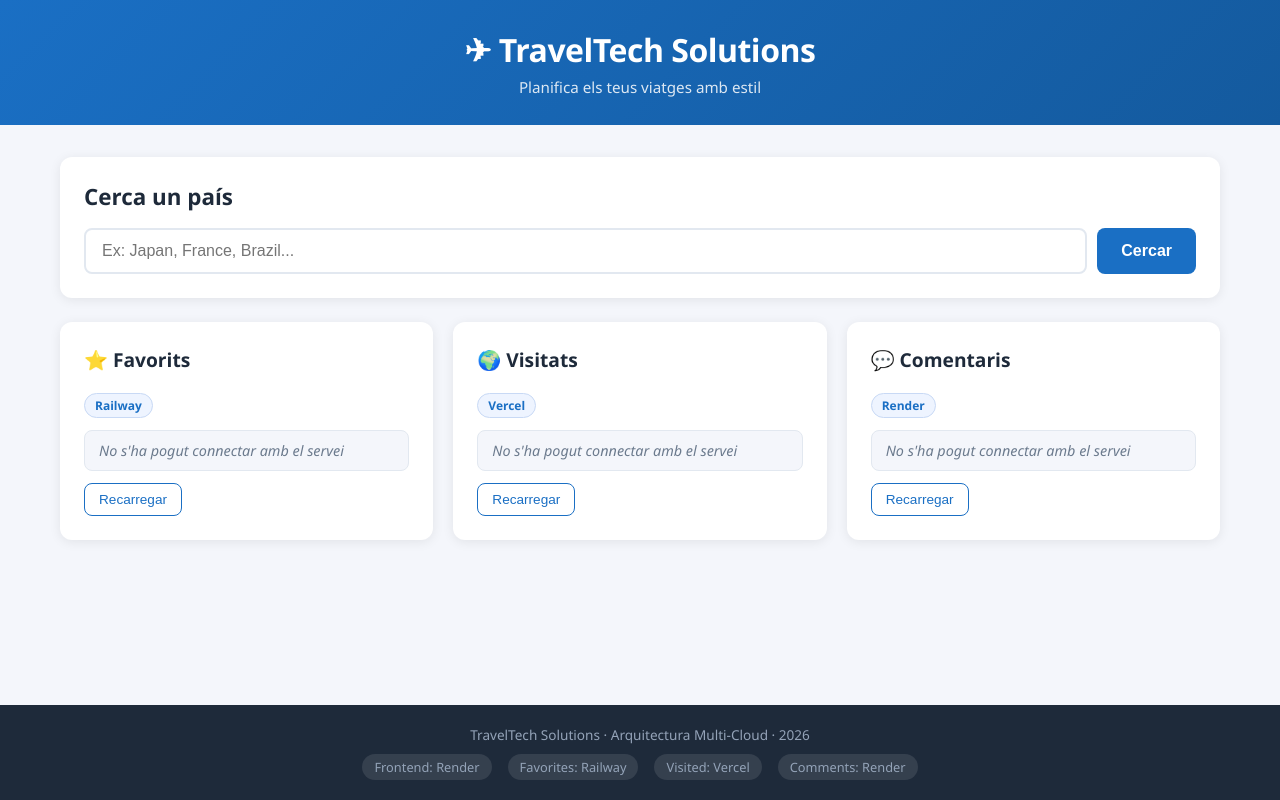
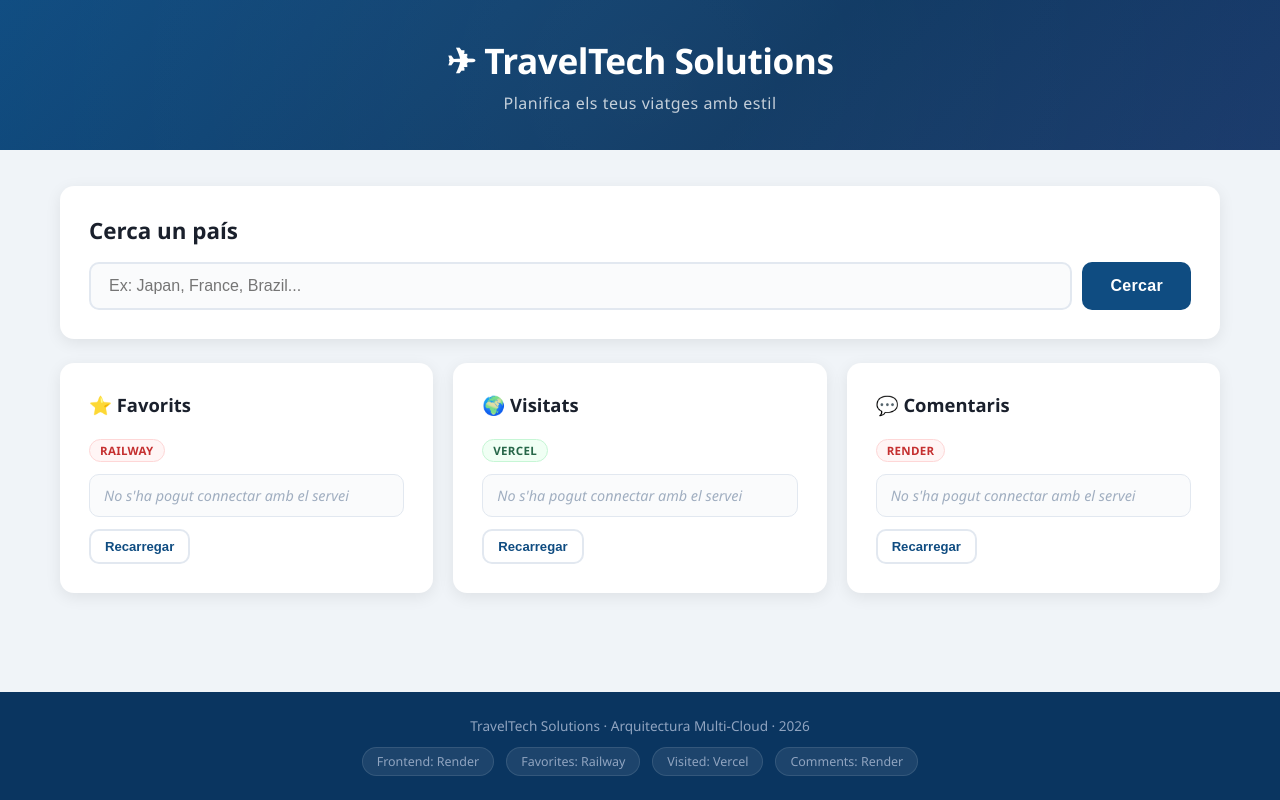
Before and after one commit to wailsnxx/traveltech-multicloud, a website: page frontend/public/index.html in a window 1280 px wide. Drawn offline with Linux system fonts and the light colour scheme; no server answers.

Commit message:
Redesign CSS with professional blue color scheme

```diff
--- a/frontend/public/style.css
+++ b/frontend/public/style.css
@@ -9,18 +9,21 @@
 }
 
 :root {
-  --primary: #1a6fc4;
-  --primary-dark: #145a9e;
-  --accent: #f0a500;
-  --bg: #f4f6fb;
+  --primary: #0f4c81;
+  --primary-dark: #0a3560;
+  --primary-light: #1a6fc4;
+  --accent: #e8a020;
+  --accent-dark: #c8881a;
+  --bg: #f0f4f8;
   --surface: #ffffff;
-  --text: #1e2a3a;
-  --text-light: #6b7a8d;
+  --text: #1a202c;
+  --text-light: #718096;
   --border: #e2e8f0;
-  --success: #22c55e;
-  --danger: #ef4444;
-  --radius: 12px;
-  --shadow: 0 2px 12px rgba(0,0,0,0.08);
+  --success: #38a169;
+  --danger: #e53e3e;
+  --radius: 14px;
+  --shadow: 0 4px 16px rgba(0,0,0,0.08);
+  --shadow-sm: 0 2px 8px rgba(0,0,0,0.06);
 }
 
 body {
@@ -34,22 +37,37 @@ body {
 
 /* HEADER */
 header {
-  background: linear-gradient(135deg, var(--primary) 0%, var(--primary-dark) 100%);
+  background: linear-gradient(135deg, #0f4c81 0%, #0a3560 60%, #1a3a6b 100%);
   color: white;
-  padding: 28px 24px;
+  padding: 36px 24px;
   text-align: center;
+  position: relative;
+  overflow: hidden;
+}
+
+header::before {
+  content: '';
+  position: absolute;
+  top: -50%;
+  left: -50%;
+  width: 200%;
+  height: 200%;
+  background: radial-gradient(circle, rgba(255,255,255,0.05) 0%, transparent 60%);
+  pointer-events: none;
 }
 
 .logo {
-  font-size: 2rem;
-  font-weight: 700;
+  font-size: 2.2rem;
+  font-weight: 800;
   letter-spacing: -0.5px;
 }
 
 .tagline {
-  font-size: 0.95rem;
-  opacity: 0.85;
-  margin-top: 6px;
+  font-size: 1rem;
+  opacity: 0.75;
+  margin-top: 8px;
+  font-weight: 300;
+  letter-spacing: 0.5px;
 }
 
 /* MAIN */
@@ -58,23 +76,27 @@ main {
   max-width: 1200px;
   margin: 0 auto;
   width: 100%;
-  padding: 32px 20px;
+  padding: 36px 20px;
 }
 
 /* SECTIONS */
 .section {
   background: var(--surface);
   border-radius: var(--radius);
-  padding: 24px;
+  padding: 28px;
   box-shadow: var(--shadow);
   margin-bottom: 24px;
+  border: 1px solid rgba(255,255,255,0.8);
 }
 
 .section h2 {
-  font-size: 1.2rem;
+  font-size: 1.15rem;
   font-weight: 700;
   color: var(--text);
   margin-bottom: 16px;
+  display: flex;
+  align-items: center;
+  gap: 8px;
 }
 
 /* SEARCH */
@@ -89,52 +111,61 @@ main {
 
 .search-bar input {
   flex: 1;
-  padding: 12px 16px;
+  padding: 13px 18px;
   border: 2px solid var(--border);
-  border-radius: 8px;
+  border-radius: 10px;
   font-size: 1rem;
   outline: none;
-  transition: border-color 0.2s;
+  transition: border-color 0.2s, box-shadow 0.2s;
+  background: #fafbfc;
 }
 
 .search-bar input:focus {
-  border-color: var(--primary);
+  border-color: var(--primary-light);
+  box-shadow: 0 0 0 3px rgba(26,111,196,0.12);
+  background: white;
 }
 
 .search-bar button {
-  padding: 12px 24px;
+  padding: 13px 28px;
   background: var(--primary);
   color: white;
   border: none;
-  border-radius: 8px;
+  border-radius: 10px;
   font-size: 1rem;
-  font-weight: 600;
+  font-weight: 700;
   cursor: pointer;
-  transition: background 0.2s;
+  transition: background 0.2s, transform 0.1s;
+  letter-spacing: 0.3px;
 }
 
 .search-bar button:hover {
   background: var(--primary-dark);
+  transform: translateY(-1px);
+}
+
+.search-bar button:active {
+  transform: translateY(0);
 }
 
 /* COUNTRY CARD */
 .country-card {
   margin-top: 20px;
-  padding: 20px;
-  background: linear-gradient(135deg, #eef4ff 0%, #f8faff 100%);
+  padding: 24px;
+  background: linear-gradient(135deg, #ebf4ff 0%, #f7faff 100%);
   border-radius: var(--radius);
-  border: 1px solid #c8d9f5;
+  border: 1px solid #bee3f8;
   display: flex;
   align-items: flex-start;
-  gap: 20px;
+  gap: 24px;
 }
 
 .country-card.hidden { display: none; }
 
 .country-flag-img img {
-  width: 100px;
-  border-radius: 6px;
-  box-shadow: var(--shadow);
+  width: 110px;
+  border-radius: 8px;
+  box-shadow: 0 4px 12px rgba(0,0,0,0.15);
 }
 
 .flag-emoji {
@@ -143,16 +174,16 @@ main {
 }
 
 .country-info h3 {
-  font-size: 1.5rem;
-  font-weight: 700;
+  font-size: 1.6rem;
+  font-weight: 800;
   color: var(--primary-dark);
 }
 
 .official-name {
   color: var(--text-light);
-  font-size: 0.9rem;
+  font-size: 0.88rem;
   margin-top: 4px;
-  margin-bottom: 12px;
+  margin-bottom: 14px;
 }
 
 .info-grid {
@@ -163,26 +194,28 @@ main {
 
 .info-item {
   background: white;
-  padding: 8px 12px;
-  border-radius: 8px;
+  padding: 10px 14px;
+  border-radius: 10px;
   font-size: 0.85rem;
   display: flex;
   flex-direction: column;
-  gap: 2px;
+  gap: 3px;
+  box-shadow: var(--shadow-sm);
+  border: 1px solid #edf2f7;
 }
 
 .info-item span {
   font-weight: 700;
   color: var(--primary);
-  font-size: 0.75rem;
+  font-size: 0.72rem;
   text-transform: uppercase;
-  letter-spacing: 0.3px;
+  letter-spacing: 0.5px;
 }
 
 /* SERVICES GRID */
 .services-grid {
   display: grid;
-  grid-template-columns: repeat(auto-fit, minmax(300px, 1fr));
+  grid-template-columns: repeat(3, 1fr);
   gap: 20px;
 }
 
@@ -194,15 +227,33 @@ main {
 
 .service-badge {
   display: inline-block;
-  background: #eef4ff;
-  color: var(--primary);
-  font-size: 0.75rem;
-  font-weight: 600;
+  font-size: 0.72rem;
+  font-weight: 700;
   padding: 3px 10px;
   border-radius: 20px;
-  border: 1px solid #c8d9f5;
   width: fit-content;
-  margin-top: -8px;
+  margin-top: -6px;
+  letter-spacing: 0.3px;
+  text-transform: uppercase;
+}
+
+/* Badge colors per cloud */
+.service-section:nth-child(1) .service-badge {
+  background: #fff5f5;
+  color: #c53030;
+  border: 1px solid #fed7d7;
+}
+
+.service-section:nth-child(2) .service-badge {
+  background: #f0fff4;
+  color: #276749;
+  border: 1px solid #c6f6d5;
+}
+
+.service-section:nth-child(3) .service-badge {
+  background: #fff5f5;
+  color: #c53030;
+  border: 1px solid #fed7d7;
 }
 
 /* SERVICE FORMS */
@@ -216,52 +267,56 @@ main {
 
 .service-form textarea {
   width: 100%;
-  padding: 10px 12px;
+  padding: 10px 14px;
   border: 2px solid var(--border);
-  border-radius: 8px;
+  border-radius: 10px;
   font-size: 0.9rem;
   font-family: inherit;
   resize: vertical;
-  min-height: 70px;
+  min-height: 75px;
   outline: none;
   transition: border-color 0.2s;
+  background: #fafbfc;
 }
 
 .service-form textarea:focus {
-  border-color: var(--primary);
+  border-color: var(--primary-light);
+  background: white;
 }
 
 .btn-add {
-  padding: 10px 16px;
+  padding: 10px 18px;
   background: var(--accent);
   color: white;
   border: none;
-  border-radius: 8px;
+  border-radius: 10px;
   font-size: 0.9rem;
-  font-weight: 600;
+  font-weight: 700;
   cursor: pointer;
-  transition: background 0.2s;
+  transition: background 0.2s, transform 0.1s;
 }
 
 .btn-add:hover {
-  background: #d4920a;
+  background: var(--accent-dark);
+  transform: translateY(-1px);
 }
 
 .btn-load {
   padding: 8px 14px;
   background: transparent;
   color: var(--primary);
-  border: 1px solid var(--primary);
-  border-radius: 8px;
-  font-size: 0.85rem;
+  border: 2px solid var(--border);
+  border-radius: 10px;
+  font-size: 0.82rem;
+  font-weight: 600;
   cursor: pointer;
   transition: all 0.2s;
   width: fit-content;
 }
 
 .btn-load:hover {
-  background: var(--primary);
-  color: white;
+  border-color: var(--primary);
+  background: #ebf4ff;
 }
 
 /* ITEMS LIST */
@@ -274,19 +329,24 @@ main {
 }
 
 .items-list li {
-  background: var(--bg);
+  background: #fafbfc;
   border: 1px solid var(--border);
-  border-radius: 8px;
-  padding: 10px 14px;
+  border-radius: 10px;
+  padding: 11px 14px;
   display: flex;
   justify-content: space-between;
   align-items: flex-start;
   font-size: 0.9rem;
   gap: 8px;
+  transition: box-shadow 0.2s;
+}
+
+.items-list li:hover {
+  box-shadow: var(--shadow-sm);
 }
 
 .item-name {
-  font-weight: 600;
+  font-weight: 700;
   color: var(--text);
   display: block;
 }
@@ -298,38 +358,42 @@ main {
 }
 
 .item-meta.date {
-  font-size: 0.75rem;
-  color: #94a3b8;
+  font-size: 0.74rem;
+  color: #a0aec0;
 }
 
 .btn-delete {
   background: none;
   border: none;
-  color: var(--danger);
+  color: #cbd5e0;
   cursor: pointer;
   font-size: 0.85rem;
   padding: 2px 6px;
-  border-radius: 4px;
-  transition: background 0.2s;
+  border-radius: 6px;
+  transition: all 0.2s;
   flex-shrink: 0;
   margin-top: 2px;
 }
 
 .btn-delete:hover {
-  background: #fee2e2;
+  background: #fff5f5;
+  color: var(--danger);
 }
 
 .empty-msg {
-  color: var(--text-light);
+  color: #a0aec0;
   font-size: 0.85rem;
   font-style: italic;
   text-align: center;
-  padding: 12px;
+  padding: 16px 12px;
   list-style: none;
+  background: #fafbfc;
+  border-radius: 10px;
+  border: 1px dashed var(--border);
 }
 
 .loading-msg {
-  color: var(--primary);
+  color: var(--primary-light);
   font-size: 0.85rem;
   text-align: center;
   padding: 12px;
@@ -341,29 +405,30 @@ main {
   padding: 8px;
 }
 
-
 /* FOOTER */
 footer {
-  background: var(--text);
-  color: #94a3b8;
+  background: var(--primary-dark);
+  color: #90a4c0;
   text-align: center;
-  padding: 20px;
+  padding: 24px 20px;
   font-size: 0.85rem;
 }
 
 .cloud-badges {
   display: flex;
   justify-content: center;
-  gap: 16px;
-  margin-top: 10px;
+  gap: 12px;
+  margin-top: 12px;
   flex-wrap: wrap;
 }
 
 .cloud-badges span {
-  background: rgba(255,255,255,0.1);
-  padding: 4px 12px;
+  background: rgba(255,255,255,0.08);
+  padding: 5px 14px;
   border-radius: 20px;
-  font-size: 0.8rem;
+  font-size: 0.78rem;
+  border: 1px solid rgba(255,255,255,0.1);
+  font-weight: 500;
 }
 
 /* TOAST */
@@ -373,10 +438,11 @@ footer {
   right: 24px;
   background: var(--text);
   color: white;
-  padding: 12px 20px;
-  border-radius: 10px;
+  padding: 13px 22px;
+  border-radius: 12px;
   font-size: 0.9rem;
-  box-shadow: 0 4px 20px rgba(0,0,0,0.2);
+  font-weight: 500;
+  box-shadow: 0 8px 24px rgba(0,0,0,0.2);
   z-index: 1000;
   animation: slideIn 0.3s ease;
 }
@@ -391,14 +457,17 @@ footer {
 }
 
 /* RESPONSIVE */
+@media (max-width: 900px) {
+  .services-grid { grid-template-columns: repeat(2, 1fr); }
+}
+
 @media (max-width: 768px) {
   .info-grid { grid-template-columns: repeat(2, 1fr); }
 }
 
 @media (max-width: 600px) {
-  .logo { font-size: 1.5rem; }
+  .logo { font-size: 1.6rem; }
   .services-grid { grid-template-columns: 1fr; }
   .country-card { flex-direction: column; }
   .info-grid { grid-template-columns: 1fr; }
-  .weather-details { grid-template-columns: repeat(2, 1fr); }
 }
```
